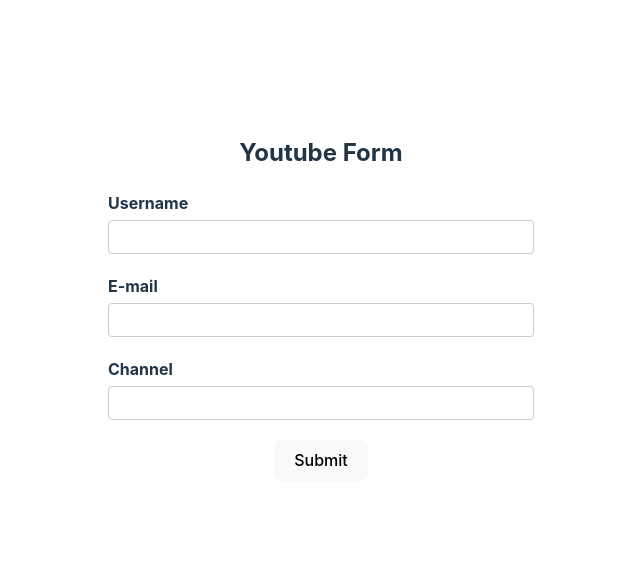
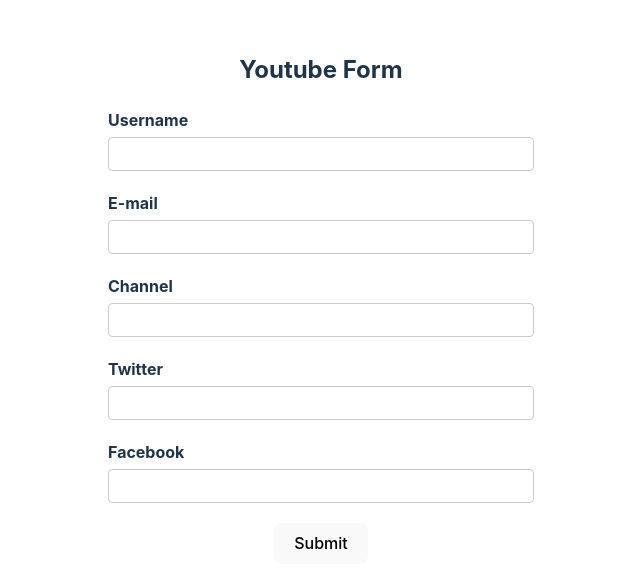
Before and after one commit to amandeep90s/react-hook-form-tutorial, a React (Vite) app: page / in a window 1280 px wide. Shown: the part 102-690 px from the top of the page, without its empty margins (319-959 px from the left). Built offline with nearby package versions, Linux system fonts and the light colour scheme.

Commit message:
feat: Nested objects

```diff
--- a/src/components/YoutubeForm.tsx
+++ b/src/components/YoutubeForm.tsx
@@ -5,6 +5,10 @@
   username: string;
   email: string;
   channel: string;
+  social: {
+    twitter: string;
+    facebook: string;
+  };
 };
 
 const YoutubeForm = () => {
@@ -13,6 +17,10 @@
       username: 'Batman',
       email: '',
       channel: '',
+      social: {
+        twitter: '',
+        facebook: '',
+      },
     },
   });
   const { register, control, handleSubmit, formState } = form;
@@ -81,6 +89,16 @@
           {errors.channel && <p className='error'>{errors.channel.message}</p>}
         </div>
 
+        <div className='form-control'>
+          <label htmlFor='twitter'>Twitter</label>
+          <input type='text' id='twitter' {...register('social.twitter')} />
+        </div>
+
+        <div className='form-control'>
+          <label htmlFor='facebook'>Facebook</label>
+          <input type='text' id='facebook' {...register('social.facebook')} />
+        </div>
+
         <button type='submit'>Submit</button>
       </form>
       <DevTool control={control} />
```
